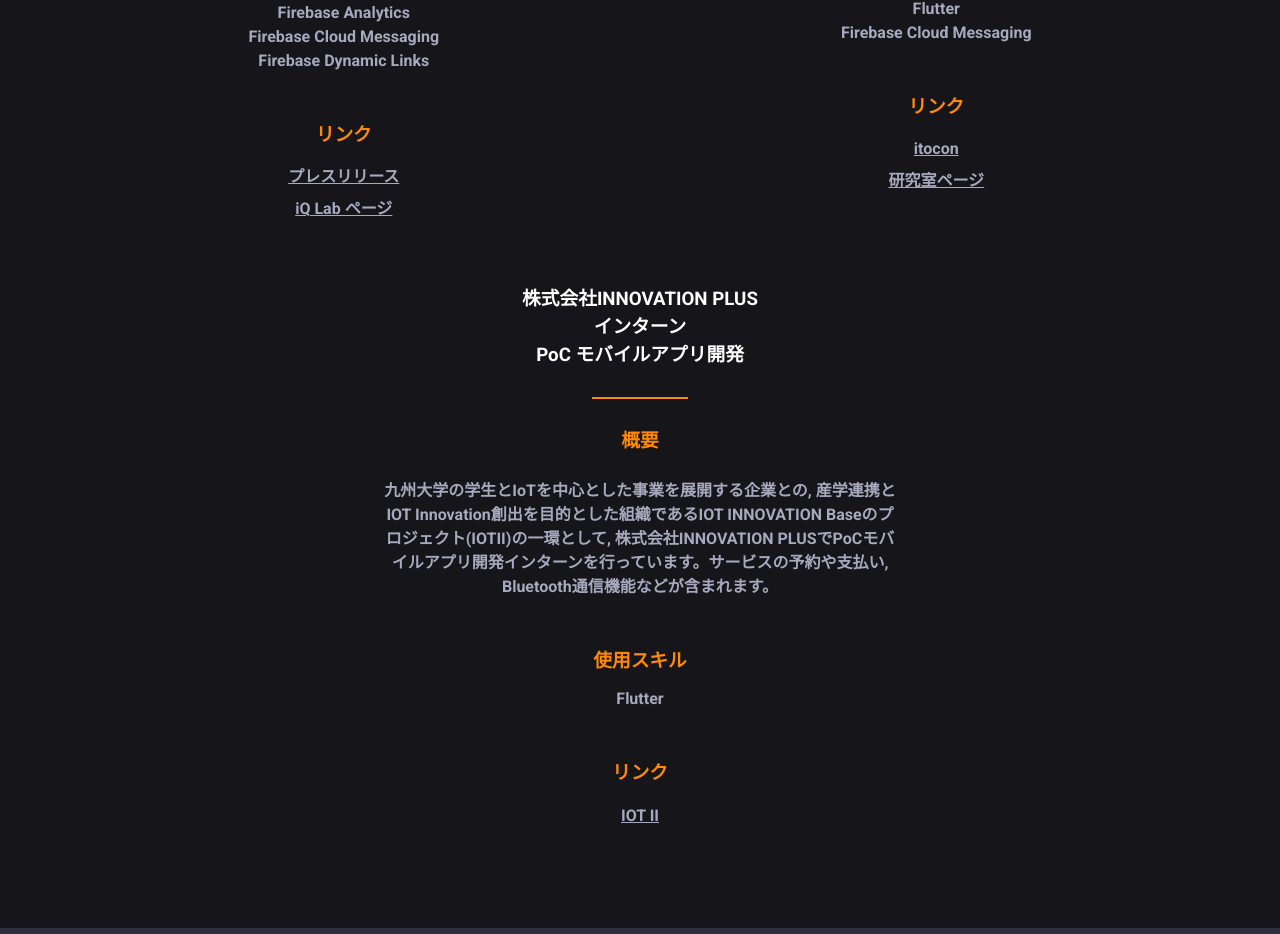
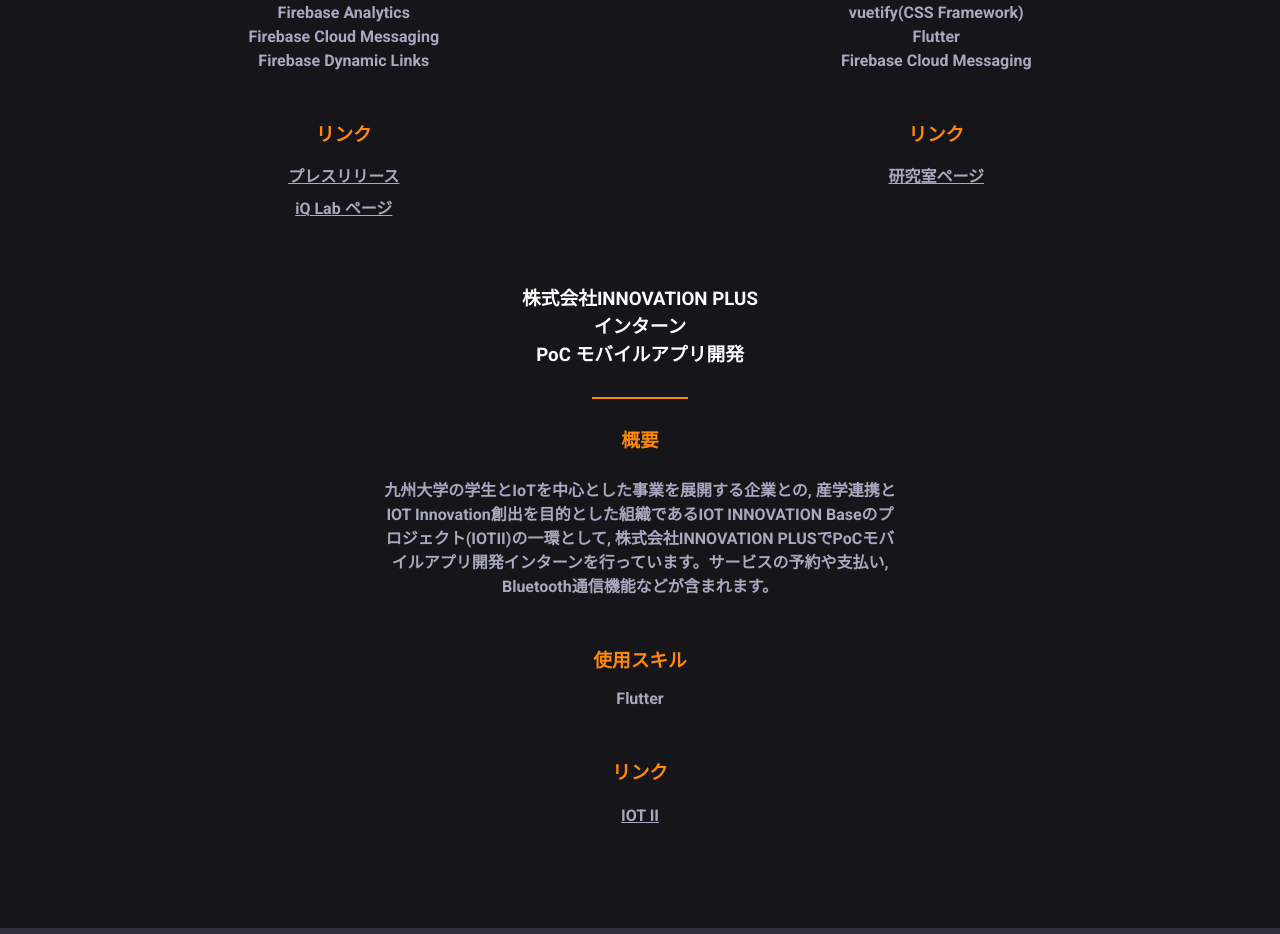
Before and after one commit to sssht03/Homepage, a Vue app: page / in a window 1280 px wide. Shown: the part 3698-4632 px from the top of the page. Built offline with nearby package versions, Linux system fonts and the light colour scheme.

Commit message:
switch paragrah

```diff
--- a/src/components/Products.vue
+++ b/src/components/Products.vue
@@ -99,7 +99,7 @@
         },
         {
           title:
-            "バス停混雑度可視化システム itocon\nフロント, モバイルアプリ開発",
+            "バス停混雑度可視化システム\nitocon\nフロント, モバイルアプリ開発",
           desc:
             "九州大学システム情報科学府ヒューマノフィリック研究室のプロジェクトであるバス停の混雑度をリアルタイムで可視化するアプリのシステム開発に参加しています。プロジェクト発足時の対象バス停は4つのみでしたが, 設置センサが増えることやページ更新の効率を考えVue.jsを用いてページビューを再設計しました。また, お気に入りバス停やユーザへの通知機能などの拡張性を持たせるためにiOS/Android対応のモバイルアプリも開発中です。",
           skills: [
@@ -109,7 +109,7 @@
             "Firebase Cloud Messaging",
           ],
           links: [
-            { desc: "itocon", link: "https://hub.arakawa-lab.com/itocon" },
+            // { desc: "itocon", link: "https://hub.arakawa-lab.com/itocon" },
             { desc: "研究室ページ", link: "https://arakawa-lab.com/itocon/" },
           ],
         },
```
